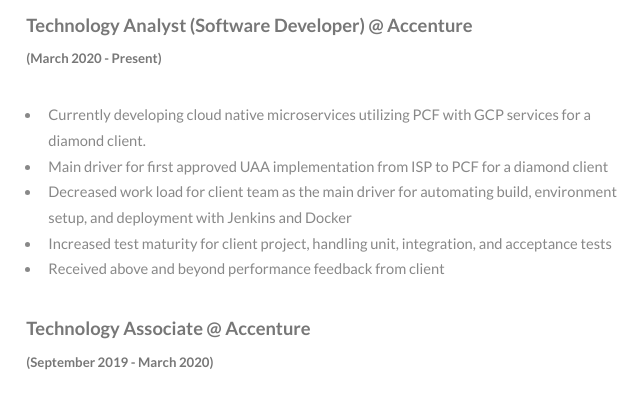
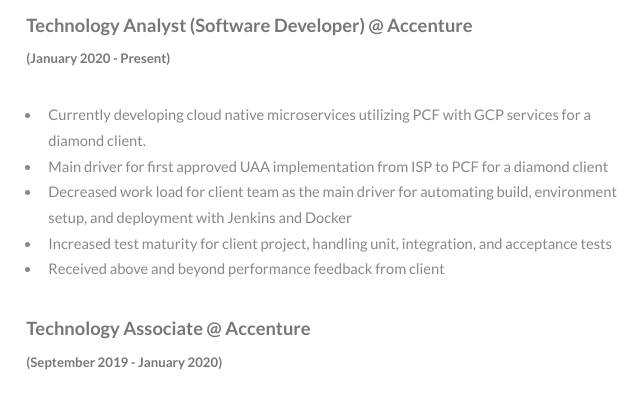
Before and after one commit to jfsaaved/jfsaaved.github.io, a plain HTML site: page index.html in a window 1280 px wide. Shown: the part 320-723 px from the top of the page, 159-799 px from the left. Drawn offline with Linux system fonts and the light colour scheme.

Commit message:
update times

```diff
--- a/index.html
+++ b/index.html
@@ -54,7 +54,7 @@
 								<div class="container">
 									<h3>Education and Industry Timeline</h3>
 									<h4>Technology Analyst (Software Developer) @ Accenture</br></h4>
-									<h5>(March 2020 - Present)</h5>
+									<h5>(January 2020 - Present)</h5>
 									<p>
 										<ul type="square">
 											<li>Currently developing cloud native microservices utilizing PCF with GCP services for a diamond client.</li>
@@ -65,7 +65,7 @@
 										</ul>
 									</p>
 									<h4>Technology Associate @ Accenture</br></h4>
-									<h5>(September 2019 - March 2020)</h5>
+									<h5>(September 2019 - January 2020)</h5>
 									<p>
 										<ul type="square">
 											<li>First in Accenture Canada Technology to obtain Pivotal Developer (Java) certification.</li>
```
